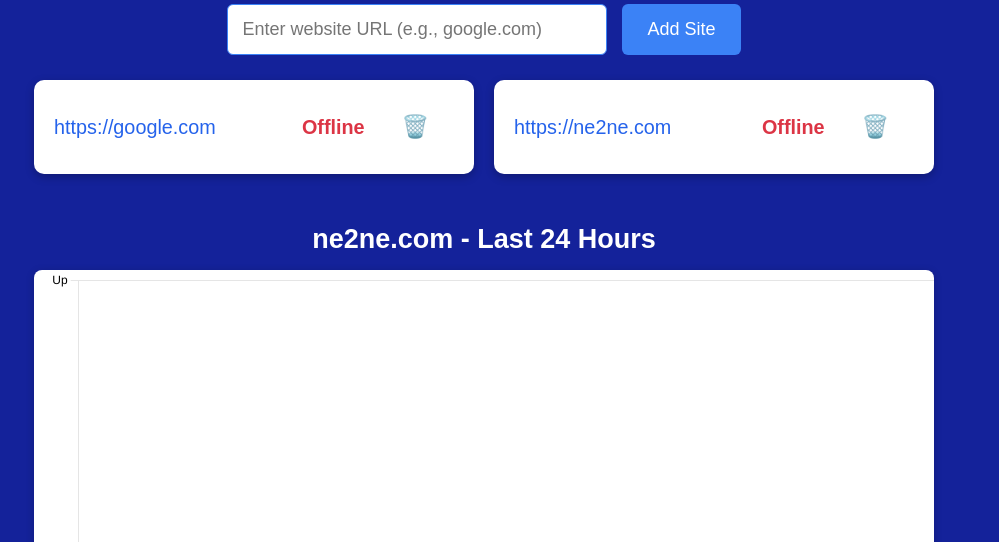
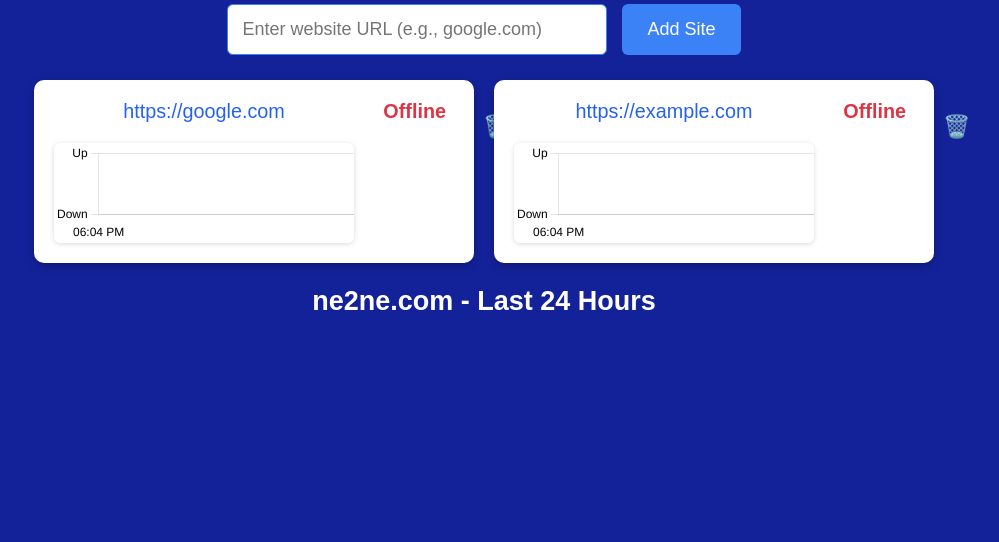
Before and after one commit to Charlieruss04/NE2NESITEMONITOR, a plain HTML site: page index.html in a window 1280 px wide. Shown: the part 258-800 px from the top of the page, without its empty margins (156-1155 px from the left). Drawn offline with nearby package versions, Linux system fonts and the light colour scheme; no server answers.

Commit message:
fixed uptime chart

```diff
--- a/script.js
+++ b/script.js
@@ -2,7 +2,6 @@
 const urlInput = document.getElementById('urlInput');
 const sitesGrid = document.getElementById('sitesGrid');
 const sites = [];
-let chart;
 
 addBtn.addEventListener('click', () => {
   const url = urlInput.value.trim();
@@ -32,6 +31,11 @@
   const card = document.createElement('div');
   card.className = 'card';
 
+  const contentWrapper = document.createElement('div');
+  contentWrapper.style.flex = '1';
+  contentWrapper.style.display = 'flex';
+  contentWrapper.style.flexDirection = 'column';
+
   const siteUrl = document.createElement('div');
   siteUrl.className = 'site-url';
   siteUrl.innerHTML = `<a href="${url}" target="_blank" rel="noopener noreferrer">${url}</a>`;
@@ -40,6 +44,11 @@
   statusText.className = 'status-text';
   statusText.textContent = 'Checking...';
 
+  const chartCanvas = document.createElement('canvas');
+  chartCanvas.className = 'site-chart';
+  chartCanvas.height = 100; // small chart height
+  chartCanvas.id = `chart-${Date.now()}-${Math.floor(Math.random()*1000)}`;
+
   const deleteBtn = document.createElement('button');
   deleteBtn.className = 'delete-btn';
   deleteBtn.innerHTML = '🗑️';
@@ -47,19 +56,36 @@
     sitesGrid.removeChild(card);
     const index = sites.findIndex(s => s.url === url);
     if (index > -1) sites.splice(index, 1);
+    localStorage.removeItem(`history_${url}`);
   });
 
-  card.appendChild(siteUrl);
+  contentWrapper.appendChild(siteUrl);
+  contentWrapper.appendChild(chartCanvas);
+
+  card.appendChild(contentWrapper);
   card.appendChild(statusText);
   card.appendChild(deleteBtn);
+
   sitesGrid.appendChild(card);
 
-  sites.push({ url, statusEl: statusText });
+  const siteData = {
+    url,
+    statusEl: statusText,
+    chartEl: chartCanvas,
+    chart: null
+  };
+  sites.push(siteData);
 
-  checkStatus(url, statusText);
+  // Draw initial chart if we have history
+  const existingHistory = JSON.parse(localStorage.getItem(`history_${url}`)) || [];
+  if (existingHistory.length > 0) {
+    drawChart(siteData, existingHistory);
+  }
+
+  checkStatus(url, statusText, siteData);
 }
 
-function checkStatus(url, statusEl) {
+function checkStatus(url, statusEl, siteData) {
   const controller = new AbortController();
   const timeout = setTimeout(() => controller.abort(), 5000);
 
@@ -67,16 +93,12 @@
     .then(() => {
       statusEl.textContent = 'Online';
       statusEl.style.color = '#28a745';
-      if (url.includes('ne2ne.com')) {
-        drawChart(updateHistory(url, true));
-      }
+      drawChart(siteData, updateHistory(url, true));
     })
     .catch(() => {
       statusEl.textContent = 'Offline';
       statusEl.style.color = '#dc3545';
-      if (url.includes('ne2ne.com')) {
-        drawChart(updateHistory(url, false));
-      }
+      drawChart(siteData, updateHistory(url, false));
     })
     .finally(() => {
       clearTimeout(timeout);
@@ -96,37 +118,28 @@
   return history;
 }
 
-function drawChart(history) {
-  const ctx = document.getElementById('statusChart').getContext('2d');
+function drawChart(siteData, history) {
+  const ctx = siteData.chartEl.getContext('2d');
   const labels = history.map(entry =>
     new Date(entry.time).toLocaleTimeString([], { hour: '2-digit', minute: '2-digit' })
   );
   const data = history.map(entry => entry.status);
 
-  if (chart) chart.destroy();
+  if (siteData.chart) siteData.chart.destroy();
 
-  chart = new Chart(ctx, {
+  siteData.chart = new Chart(ctx, {
     type: 'line',
     data: {
       labels,
       datasets: [{
-        label: 'Uptime',
         data,
-        fill: true,
-        tension: 0.3, // smooth curves
+        fill: false,
+        tension: 0.3,
         borderWidth: 2,
         pointRadius: 0,
-        borderColor: '#28a745',
-        backgroundColor: data.map(v =>
-          v === 1
-            ? 'rgba(40,167,69,0.15)'
-            : 'rgba(220,53,69,0.15)'
-        ),
+        borderColor: ctx => ctx.dataset.data.map(v => v === 1 ? '#28a745' : '#dc3545'),
         segment: {
-          borderColor: ctx => ctx.p1.parsed.y === 1 ? '#28a745' : '#dc3545',
-          backgroundColor: ctx => ctx.p1.parsed.y === 1
-            ? 'rgba(40,167,69,0.15)'
-            : 'rgba(220,53,69,0.15)'
+          borderColor: ctx => ctx.p1.parsed.y === 1 ? '#28a745' : '#dc3545'
         }
       }]
     },
@@ -164,24 +177,20 @@
   });
 }
 
+// Refresh every 20 seconds
 setInterval(() => {
   sites.forEach(site => {
     site.statusEl.textContent = 'Checking...';
     site.statusEl.style.color = '';
-    checkStatus(site.url, site.statusEl);
+    checkStatus(site.url, site.statusEl, site);
   });
 }, 20000);
 
 const defaultSites = [
   'https://google.com',
-  'https://ne2ne.com'
+  'https://example.com'
 ];
 
 document.addEventListener('DOMContentLoaded', () => {
   defaultSites.forEach(site => addSite(site));
-
-  const existingHistory = JSON.parse(localStorage.getItem('history_https://ne2ne.com')) || [];
-  if (existingHistory.length > 0) {
-    drawChart(existingHistory);
-  }
 });
--- a/styles.css
+++ b/styles.css
@@ -1,6 +1,6 @@
 body {
   font-family: Arial, sans-serif;
-  background: #14229A; /* Deep blue from logo */
+  background: #14229A;
   margin: 0;
   padding: 0;
   color: white;
@@ -67,17 +67,15 @@
   border-radius: 10px;
   padding: 20px;
   display: flex;
-  align-items: center;
+  align-items: flex-start;
   justify-content: space-between;
   gap: 12px;
   box-shadow: 0 3px 8px rgba(0,0,0,0.25);
 }
 
 .site-url {
-  flex: 1;
-  word-break: break-all;
-  text-align: left;
   font-size: 1.1em;
+  margin-bottom: 10px;
 }
 
 .site-url a {
@@ -107,22 +105,10 @@
   transform: scale(1.2);
 }
 
-/* Chart section styling */
-.chart-container {
-  max-width: 900px;
-  margin: 50px auto 30px;
-  text-align: center;
+/* Per-site chart styling */
+.site-chart {
+  background: white;
+  border-radius: 6px;
+  box-shadow: 0 1px 5px rgba(0,0,0,0.15);
+  margin-top: 10px;
 }
-
-.chart-container h2 {
-  margin-bottom: 15px;
-  color: white;
-}
-
-/* Updated chart styling to match clean look */
-#statusChart {
-  background: white;
-  border-radius: 8px;
-  box-shadow: 0 2px 8px rgba(0,0,0,0.2);
-  height: 300px; /* taller for better visibility */
-}
```
